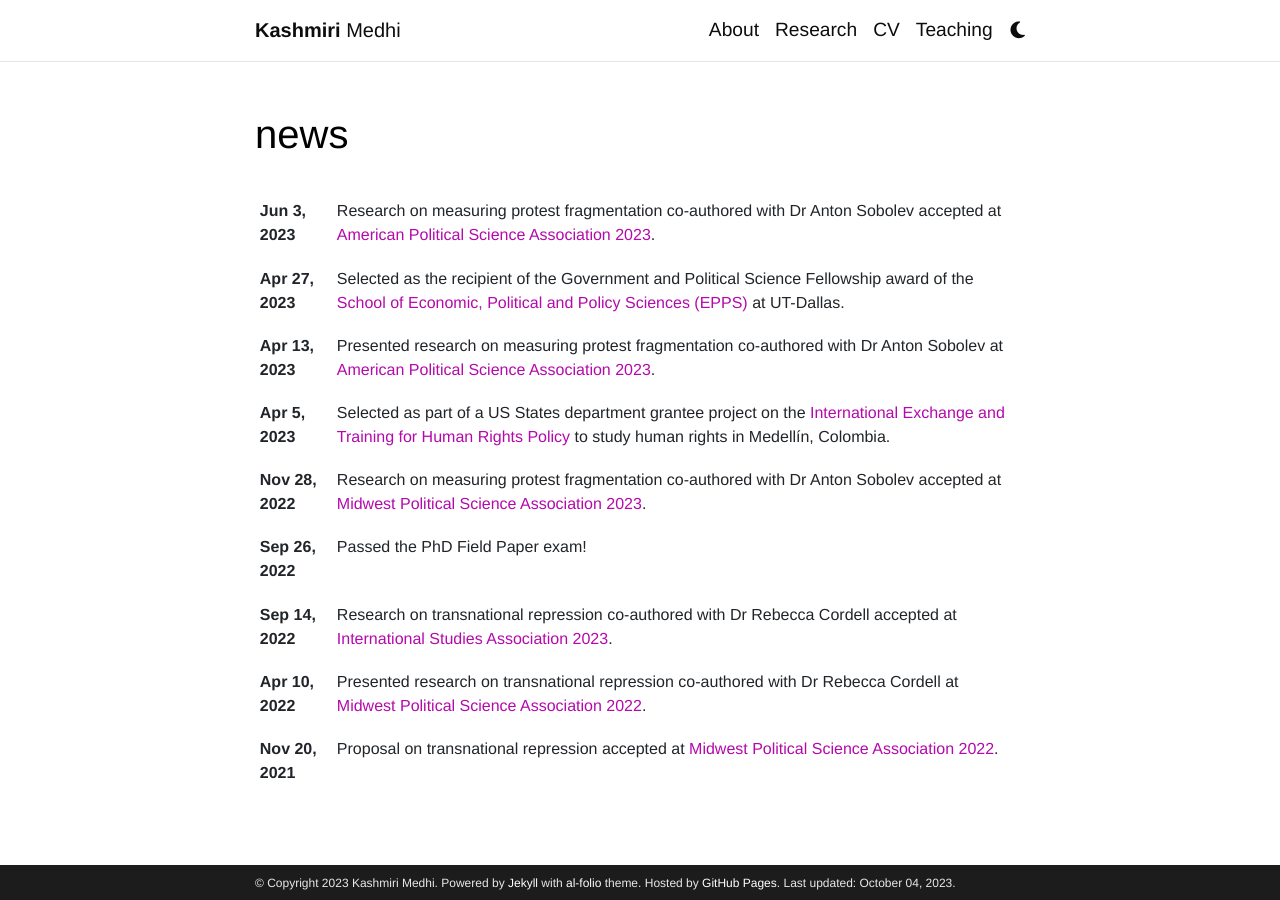
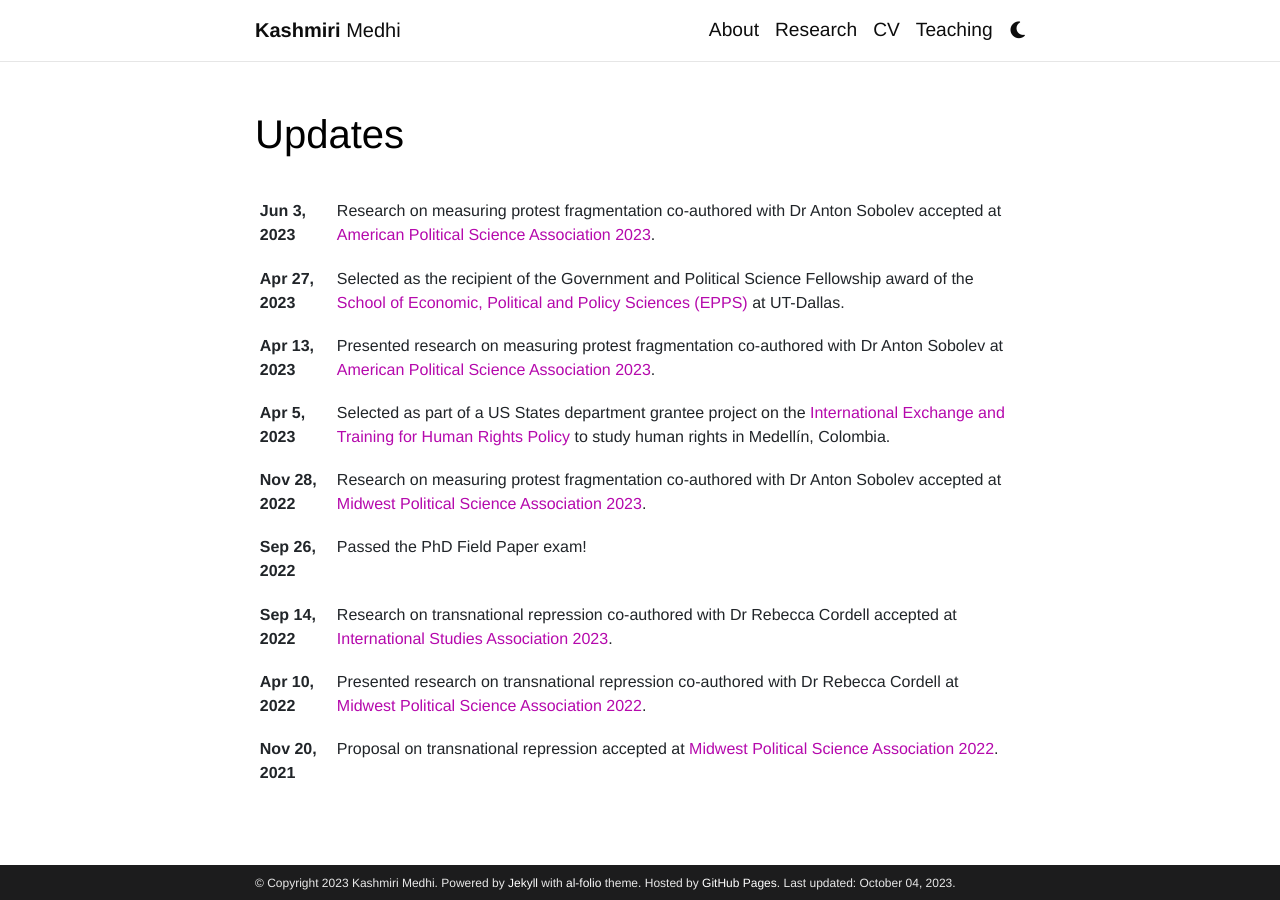
Before and after one commit to kmedhi/kmedhi.github.io, a Jekyll site: the page built from news.html, in a window 1280 px wide. Built offline with Jekyll 4.4.1, drawn with Linux system fonts in a browser that asks for light colours; comment, search, counter and statistics services are not loaded; a style sheet for code colours, icons or effects is not loaded.

Commit message:
"news" is displayed as "Updates" on both about.html and news.html

```diff
--- a/_layouts/about.html
+++ b/_layouts/about.html
@@ -43,7 +43,7 @@
 
           <!-- News -->
           {% if page.news and site.announcements.enabled -%}
-            <h2><a href="{{ '/news/' | relative_url }}" style="color: inherit;">news</a></h2>
+            <h2><a href="{{ '/news/' | relative_url }}" style="color: inherit;">Updates</a></h2>
             {%- include news.html limit=true %}
           {%- endif %}
 
--- a/news.html
+++ b/news.html
@@ -1,6 +1,6 @@
 ---
 layout: page
-title: news
+title: Updates
 permalink: /news/
 ---
 
```
